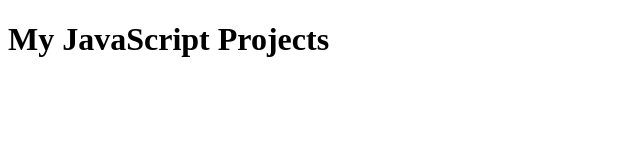
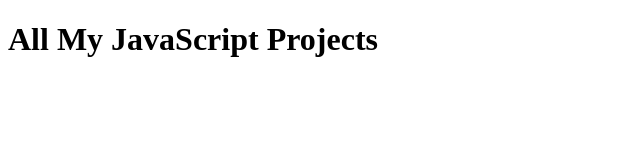
Before and after one commit to mujahidhassanpiaic/JavascriptProjects, a plain HTML site: page index.html in a window 1280 px wide. Shown: the whole page, without its empty margins (0-640 px from the left). Drawn offline with Linux system fonts and the light colour scheme.

Commit message:
Update index.html

```diff
--- a/index.html
+++ b/index.html
@@ -6,6 +6,6 @@
     <title>JavaScript Projects</title>
 </head>
 <body>
-    <h1>My JavaScript Projects</h1>
+    <h1>All My JavaScript Projects</h1>
 </body>
 </html>
```
